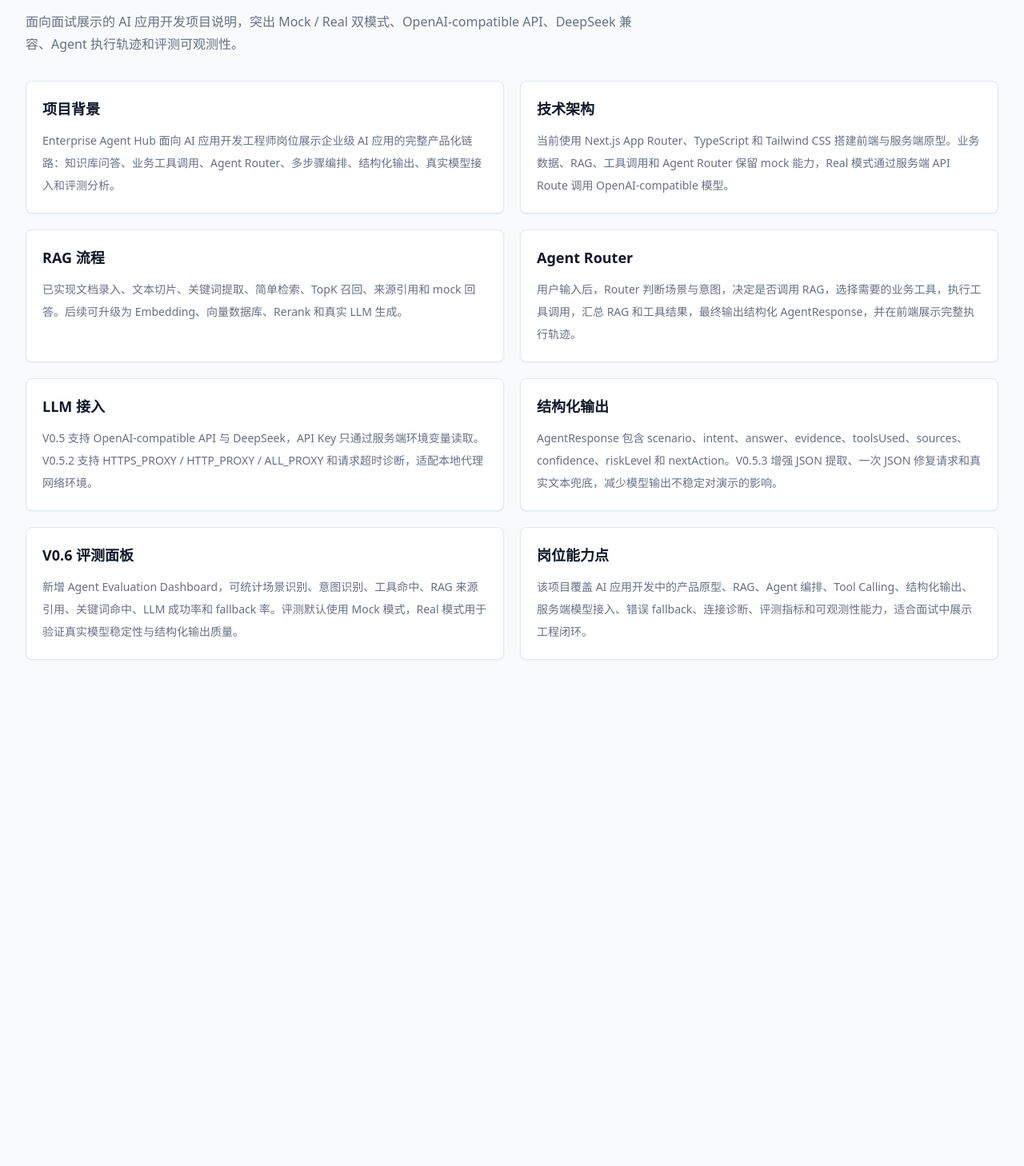
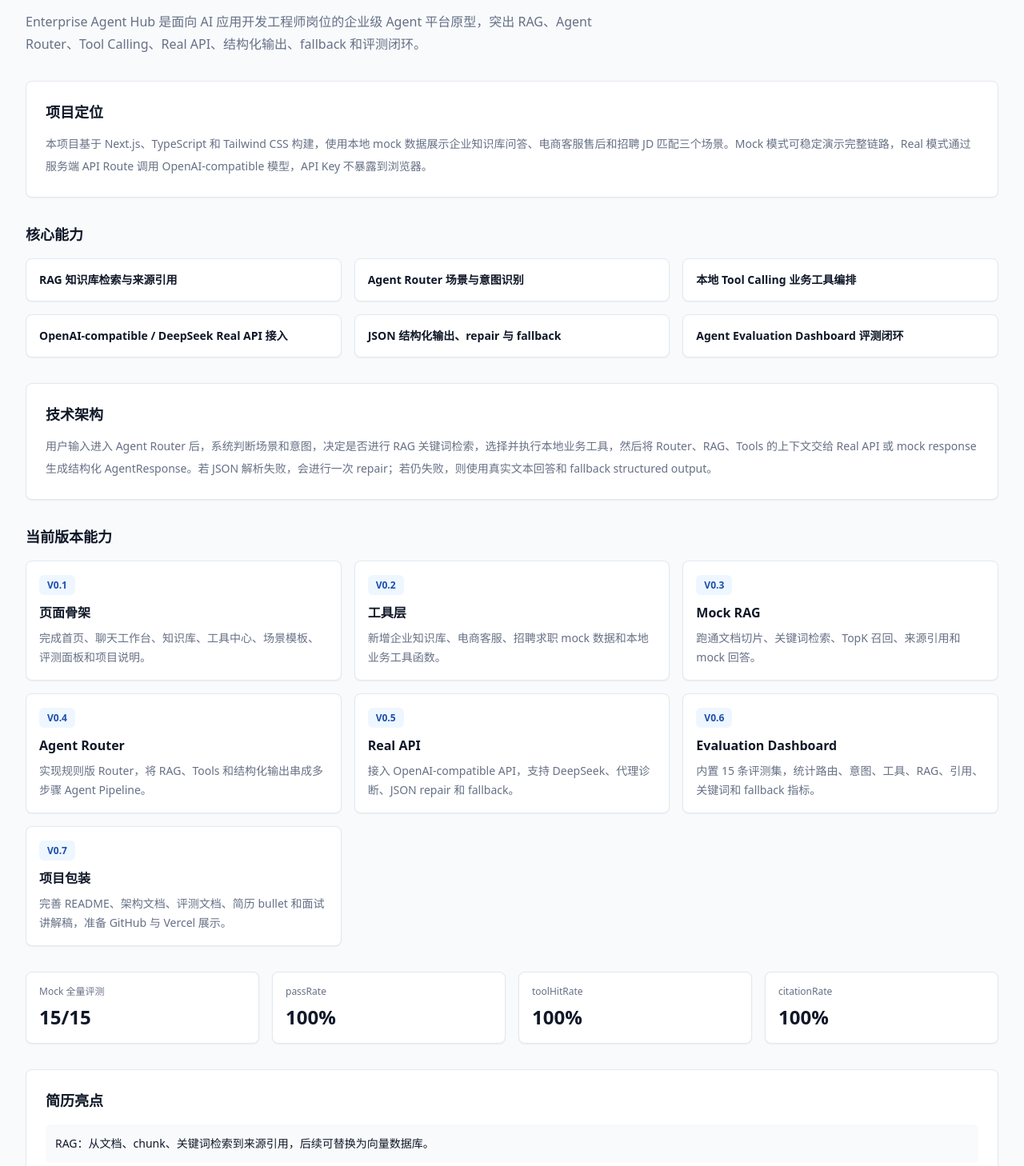
Before and after one commit to YINGASA/enterprise-agent-hub, a Next.js app: page /about in a window 1280 px wide. Shown: the part 172-1630 px from the top of the page at 80% size. Before the commit the page ends 1029 px from the top, so only its background shows below. Built offline with nearby package versions, Linux system fonts and the light colour scheme.

Commit message:
v0.7.0: add project documentation and resume packaging

```diff
--- a/src/app/about/page.tsx
+++ b/src/app/about/page.tsx
@@ -1,56 +1,106 @@
 import { PageHeader } from "@/components/PageHeader";
 
-const sections = [
-  {
-    title: "项目背景",
-    body: "Enterprise Agent Hub 面向 AI 应用开发工程师岗位展示企业级 AI 应用的完整产品化链路：知识库问答、业务工具调用、Agent Router、多步骤编排、结构化输出、真实模型接入和评测分析。",
-  },
-  {
-    title: "技术架构",
-    body: "当前使用 Next.js App Router、TypeScript 和 Tailwind CSS 搭建前端与服务端原型。业务数据、RAG、工具调用和 Agent Router 保留 mock 能力，Real 模式通过服务端 API Route 调用 OpenAI-compatible 模型。",
-  },
-  {
-    title: "RAG 流程",
-    body: "已实现文档录入、文本切片、关键词提取、简单检索、TopK 召回、来源引用和 mock 回答。后续可升级为 Embedding、向量数据库、Rerank 和真实 LLM 生成。",
-  },
-  {
-    title: "Agent Router",
-    body: "用户输入后，Router 判断场景与意图，决定是否调用 RAG，选择需要的业务工具，执行工具调用，汇总 RAG 和工具结果，最终输出结构化 AgentResponse，并在前端展示完整执行轨迹。",
-  },
-  {
-    title: "LLM 接入",
-    body: "V0.5 支持 OpenAI-compatible API 与 DeepSeek，API Key 只通过服务端环境变量读取。V0.5.2 支持 HTTPS_PROXY / HTTP_PROXY / ALL_PROXY 和请求超时诊断，适配本地代理网络环境。",
-  },
-  {
-    title: "结构化输出",
-    body: "AgentResponse 包含 scenario、intent、answer、evidence、toolsUsed、sources、confidence、riskLevel 和 nextAction。V0.5.3 增强 JSON 提取、一次 JSON 修复请求和真实文本兜底，减少模型输出不稳定对演示的影响。",
-  },
-  {
-    title: "V0.6 评测面板",
-    body: "新增 Agent Evaluation Dashboard，可统计场景识别、意图识别、工具命中、RAG 来源引用、关键词命中、LLM 成功率和 fallback 率。评测默认使用 Mock 模式，Real 模式用于验证真实模型稳定性与结构化输出质量。",
-  },
-  {
-    title: "岗位能力点",
-    body: "该项目覆盖 AI 应用开发中的产品原型、RAG、Agent 编排、Tool Calling、结构化输出、服务端模型接入、错误 fallback、连接诊断、评测指标和可观测性能力，适合面试中展示工程闭环。",
-  },
+const capabilities = [
+  "RAG 知识库检索与来源引用",
+  "Agent Router 场景与意图识别",
+  "本地 Tool Calling 业务工具编排",
+  "OpenAI-compatible / DeepSeek Real API 接入",
+  "JSON 结构化输出、repair 与 fallback",
+  "Agent Evaluation Dashboard 评测闭环",
+];
+
+const versions = [
+  { version: "V0.1", title: "页面骨架", body: "完成首页、聊天工作台、知识库、工具中心、场景模板、评测面板和项目说明。" },
+  { version: "V0.2", title: "工具层", body: "新增企业知识库、电商客服、招聘求职 mock 数据和本地业务工具函数。" },
+  { version: "V0.3", title: "Mock RAG", body: "跑通文档切片、关键词检索、TopK 召回、来源引用和 mock 回答。" },
+  { version: "V0.4", title: "Agent Router", body: "实现规则版 Router，将 RAG、Tools 和结构化输出串成多步骤 Agent Pipeline。" },
+  { version: "V0.5", title: "Real API", body: "接入 OpenAI-compatible API，支持 DeepSeek、代理诊断、JSON repair 和 fallback。" },
+  { version: "V0.6", title: "Evaluation Dashboard", body: "内置 15 条评测集，统计路由、意图、工具、RAG、引用、关键词和 fallback 指标。" },
+  { version: "V0.7", title: "项目包装", body: "完善 README、架构文档、评测文档、简历 bullet 和面试讲解稿，准备 GitHub 与 Vercel 展示。" },
+];
+
+const resumeHighlights = [
+  "RAG：从文档、chunk、关键词检索到来源引用，后续可替换为向量数据库。",
+  "Agent：Router 判断场景和意图，统一编排 RAG、Tools、LLM 与 fallback。",
+  "Tool Calling：本地工具层覆盖订单、商品、政策、工单、JD 分析和客服回复。",
+  "结构化输出：Real API 返回 AgentResponse JSON，支持 parse、repair 和文本兜底。",
+  "评测闭环：15 条测试集，Mock 全量评测 15/15，passRate 100%。",
 ];
 
 export default function AboutPage() {
   return (
-    <div>
+    <div className="space-y-8 overflow-x-hidden">
       <PageHeader
         eyebrow="About"
         title="项目说明"
-        description="面向面试展示的 AI 应用开发项目说明，突出 Mock / Real 双模式、OpenAI-compatible API、DeepSeek 兼容、Agent 执行轨迹和评测可观测性。"
+        description="Enterprise Agent Hub 是面向 AI 应用开发工程师岗位的企业级 Agent 平台原型，突出 RAG、Agent Router、Tool Calling、Real API、结构化输出、fallback 和评测闭环。"
       />
-      <div className="grid gap-5 lg:grid-cols-2">
-        {sections.map((section) => (
-          <section key={section.title} className="rounded-lg border border-slate-200 bg-white p-5 shadow-sm">
-            <h2 className="text-lg font-semibold text-ink-900">{section.title}</h2>
-            <p className="mt-3 text-sm leading-7 text-ink-500">{section.body}</p>
-          </section>
-        ))}
-      </div>
+
+      <section className="rounded-lg border border-slate-200 bg-white p-6 shadow-sm">
+        <h2 className="text-lg font-semibold text-ink-900">项目定位</h2>
+        <p className="mt-3 text-sm leading-7 text-ink-500">
+          本项目基于 Next.js、TypeScript 和 Tailwind CSS 构建，使用本地 mock 数据展示企业知识库问答、电商客服售后和招聘 JD 匹配三个场景。Mock 模式可稳定演示完整链路，Real 模式通过服务端 API Route 调用 OpenAI-compatible 模型，API Key 不暴露到浏览器。
+        </p>
+      </section>
+
+      <section>
+        <h2 className="mb-4 text-lg font-semibold text-ink-900">核心能力</h2>
+        <div className="grid gap-4 md:grid-cols-2 xl:grid-cols-3">
+          {capabilities.map((item) => (
+            <article key={item} className="rounded-lg border border-slate-200 bg-white p-4 shadow-sm">
+              <p className="text-sm font-semibold text-ink-900">{item}</p>
+            </article>
+          ))}
+        </div>
+      </section>
+
+      <section className="rounded-lg border border-slate-200 bg-white p-6 shadow-sm">
+        <h2 className="text-lg font-semibold text-ink-900">技术架构</h2>
+        <p className="mt-3 text-sm leading-7 text-ink-500">
+          用户输入进入 Agent Router 后，系统判断场景和意图，决定是否进行 RAG 关键词检索，选择并执行本地业务工具，然后将 Router、RAG、Tools 的上下文交给 Real API 或 mock response 生成结构化 AgentResponse。若 JSON 解析失败，会进行一次 repair；若仍失败，则使用真实文本回答和 fallback structured output。
+        </p>
+      </section>
+
+      <section>
+        <h2 className="mb-4 text-lg font-semibold text-ink-900">当前版本能力</h2>
+        <div className="grid gap-4 md:grid-cols-2 xl:grid-cols-3">
+          {versions.map((item) => (
+            <article key={item.version} className="rounded-lg border border-slate-200 bg-white p-4 shadow-sm">
+              <span className="rounded-md bg-brand-50 px-2.5 py-1 text-xs font-semibold text-brand-700">{item.version}</span>
+              <h3 className="mt-3 font-semibold text-ink-900">{item.title}</h3>
+              <p className="mt-2 text-sm leading-6 text-ink-500">{item.body}</p>
+            </article>
+          ))}
+        </div>
+      </section>
+
+      <section className="grid gap-4 md:grid-cols-4">
+        <article className="rounded-lg border border-slate-200 bg-white p-4 shadow-sm">
+          <p className="text-xs text-ink-500">Mock 全量评测</p>
+          <p className="mt-2 text-2xl font-semibold text-ink-900">15/15</p>
+        </article>
+        <article className="rounded-lg border border-slate-200 bg-white p-4 shadow-sm">
+          <p className="text-xs text-ink-500">passRate</p>
+          <p className="mt-2 text-2xl font-semibold text-ink-900">100%</p>
+        </article>
+        <article className="rounded-lg border border-slate-200 bg-white p-4 shadow-sm">
+          <p className="text-xs text-ink-500">toolHitRate</p>
+          <p className="mt-2 text-2xl font-semibold text-ink-900">100%</p>
+        </article>
+        <article className="rounded-lg border border-slate-200 bg-white p-4 shadow-sm">
+          <p className="text-xs text-ink-500">citationRate</p>
+          <p className="mt-2 text-2xl font-semibold text-ink-900">100%</p>
+        </article>
+      </section>
+
+      <section className="rounded-lg border border-slate-200 bg-white p-6 shadow-sm">
+        <h2 className="text-lg font-semibold text-ink-900">简历亮点</h2>
+        <div className="mt-4 space-y-3">
+          {resumeHighlights.map((item) => (
+            <p key={item} className="rounded-md bg-slate-50 p-3 text-sm leading-6 text-ink-600">{item}</p>
+          ))}
+        </div>
+      </section>
     </div>
   );
 }
--- a/src/app/page.tsx
+++ b/src/app/page.tsx
@@ -2,20 +2,59 @@ import Link from "next/link";
 import { FeatureCard } from "@/components/FeatureCard";
 import { PageHeader } from "@/components/PageHeader";
 import { ScenarioCard } from "@/components/ScenarioCard";
-import { features, scenarios } from "@/data/mock";
+import type { Feature, Scenario } from "@/types";
+
+const homeFeatures: Feature[] = [
+  { title: "RAG 知识库问答", description: "基于 mock 文档、关键词切片检索和来源引用，展示企业知识问答链路。" },
+  { title: "Agent Router", description: "根据用户问题识别业务场景、任务意图、RAG 使用和工具编排策略。" },
+  { title: "Tool Calling", description: "本地业务工具覆盖订单、商品、政策、工单、JD 分析和客服回复生成。" },
+  { title: "Real API 双模式", description: "Mock 模式稳定演示，Real 模式通过服务端 API Route 调用 OpenAI-compatible 模型。" },
+  { title: "结构化输出与 fallback", description: "支持 JSON 输出、JSON repair、真实文本兜底和 mock-agent fallback。" },
+  { title: "评测闭环", description: "内置 15 条测试集，统计路由、意图、工具、RAG、引用和 fallback 指标。" },
+];
+
+const homeScenarios: Scenario[] = [
+  {
+    id: "enterprise-agent",
+    name: "企业知识库 Agent",
+    description: "回答报销、年假、请假、信息安全等企业制度问题，并展示来源引用。",
+    questions: ["公司报销需要什么材料？", "年假制度是什么？", "信息安全规范里对客户数据有什么要求？"],
+    tools: ["searchPolicy", "createTicket"],
+    outputType: "带来源引用的知识库回答",
+  },
+  {
+    id: "ecommerce-agent",
+    name: "电商客服与售后 Agent",
+    description: "处理订单退货、商品库存、尺码建议、客服回复和售后工单。",
+    questions: ["订单10001能不能退？", "商品P001还有库存吗？", "客户说尺码不合适怎么回复？"],
+    tools: ["queryOrder", "queryProduct", "searchPolicy", "generateCustomerReply", "createTicket"],
+    outputType: "客服回复 + 工具结果 + 风险提示",
+  },
+  {
+    id: "recruitment-agent",
+    name: "招聘求职 JD 匹配 Agent",
+    description: "分析岗位 JD 与 mock 简历匹配度，输出匹配点、缺口和面试准备建议。",
+    questions: ["这个 AI 应用开发工程师岗位和我的简历匹配吗？", "帮我分析这个 JD 的核心要求。"],
+    tools: ["analyzeJD"],
+    outputType: "匹配分 + 关键词 + 能力缺口",
+  },
+];
 
 export default function HomePage() {
   return (
     <div className="space-y-10">
       <section className="rounded-lg border border-slate-200 bg-white p-8 shadow-soft">
         <PageHeader
-          eyebrow="V0.1 Mock Prototype"
+          eyebrow="Enterprise AI Agent Platform"
           title="Enterprise Agent Hub"
-          description="企业知识库与业务流程自动化 Agent 平台。基于 RAG、Agent Router、Tool Calling 与结构化输出，面向多场景 AI 应用开发与面试展示。"
+          description="企业知识库与业务流程自动化 Agent 平台。基于 RAG、Agent Router、Tool Calling、OpenAI-compatible API、结构化输出、fallback 和评测面板，展示 AI 应用开发工程化闭环。"
         />
         <div className="flex flex-wrap gap-3">
           <Link href="/chat" className="rounded-md bg-brand-600 px-4 py-2 text-sm font-semibold text-white hover:bg-brand-700">
-            查看聊天工作台
+            进入 Agent 工作台
+          </Link>
+          <Link href="/evaluation" className="rounded-md border border-slate-300 px-4 py-2 text-sm font-semibold text-ink-700 hover:bg-slate-50">
+            查看评测面板
           </Link>
           <Link href="/about" className="rounded-md border border-slate-300 px-4 py-2 text-sm font-semibold text-ink-700 hover:bg-slate-50">
             阅读项目说明
@@ -27,11 +66,11 @@ export default function HomePage() {
         <div className="mb-4 flex items-end justify-between gap-4">
           <div>
             <h2 className="text-xl font-semibold text-ink-900">核心能力</h2>
-            <p className="mt-1 text-sm text-ink-500">V0.1 先以 mock 数据展示完整产品信息架构。</p>
+            <p className="mt-1 text-sm text-ink-500">从 mock 数据到 Real API，再到评测闭环，完整展示企业 AI Agent 应用形态。</p>
           </div>
         </div>
         <div className="grid gap-4 md:grid-cols-2 xl:grid-cols-3">
-          {features.map((feature) => (
+          {homeFeatures.map((feature) => (
             <FeatureCard key={feature.title} feature={feature} />
           ))}
         </div>
@@ -40,7 +79,7 @@ export default function HomePage() {
       <section>
         <h2 className="mb-4 text-xl font-semibold text-ink-900">首批业务场景</h2>
         <div className="grid gap-4 lg:grid-cols-3">
-          {scenarios.map((scenario) => (
+          {homeScenarios.map((scenario) => (
             <ScenarioCard key={scenario.id} scenario={scenario} />
           ))}
         </div>
--- a/src/app/scenarios/page.tsx
+++ b/src/app/scenarios/page.tsx
@@ -11,13 +11,13 @@ const routerScenarios = [
   {
     name: "电商客服与售后 Agent",
     description: "处理订单、退货、退款、售后、商品库存、尺码建议和客服回复生成。",
-    intents: ["policy_check", "order_query", "product_query", "after_sale_reply"],
+    intents: ["policy_check", "order_query", "product_query", "after_sale_reply", "ticket_create"],
     tools: ["queryOrder", "queryProduct", "searchPolicy", "generateCustomerReply", "createTicket"],
     rag: "true",
   },
   {
     name: "招聘求职 Agent",
-    description: "分析 AI 应用开发岗位、JD 与 mock 简历的匹配度，输出能力差距和建议。",
+    description: "分析 AI 应用开发岗位、JD 与 mock 简历的匹配度，输出能力差距、关键词和面试准备建议。",
     intents: ["jd_match"],
     tools: ["analyzeJD"],
     rag: "optional",
@@ -30,7 +30,7 @@ export default function ScenariosPage() {
       <PageHeader
         eyebrow="Scenario Templates"
         title="场景模板"
-        description="V0.4 将场景模板和 Agent Router 对齐，每个场景都明确 intents、tools 和是否使用 RAG。"
+        description="当前场景模板已和 Agent Router、Tool Calling、RAG 使用策略及 Evaluation Dashboard 对齐，便于展示多场景 Agent 编排能力。"
       />
       <div className="grid gap-5 lg:grid-cols-3">
         {routerScenarios.map((scenario) => (
```
Also changed, not shown: 6 other files (tests, documents, lock files or other folders).
